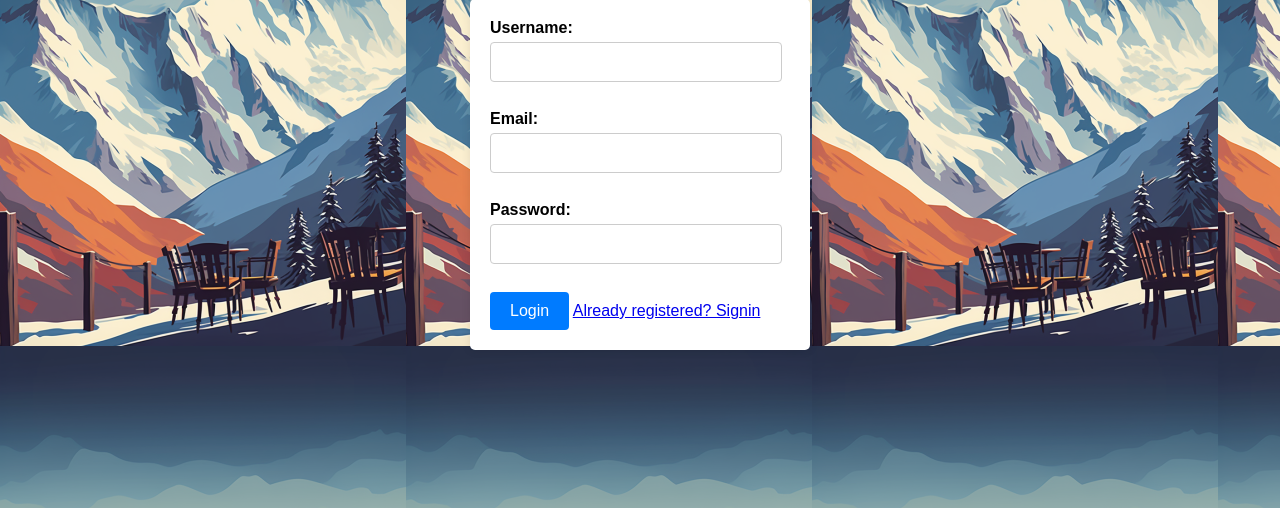
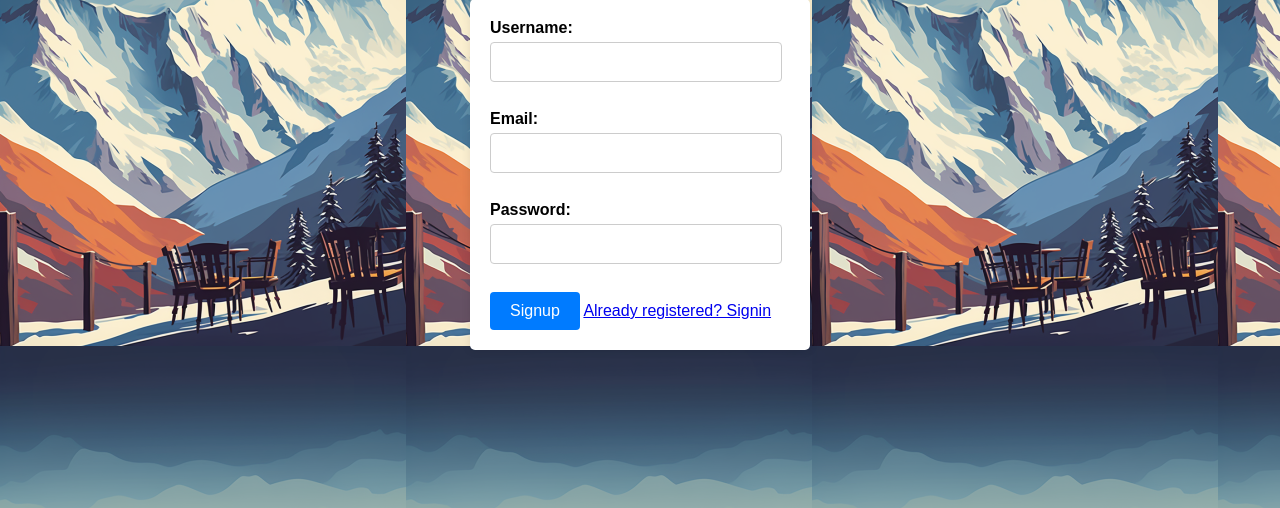
Before and after one commit to Rishiraamg/Hackbattle-Project, a Flask app: page /signup in a window 1280 px wide. Shown: the part 264-772 px from the top of the page. Run offline with Flask 3, Linux system fonts and the light colour scheme; some libraries are stand-ins or nearby versions.

Commit message:
final signup  and login

```diff
--- a/main.py
+++ b/main.py
@@ -43,7 +43,7 @@ def signup():
         password = request.form['password']
 
         cj.execute("use VITRAVEL")
-        cj.execute("select * from Login where Username=%s",(u,))
+        cj.execute("select * from Login where Username=%s",(username,))
         table=cj.fetchone()
 
         # Check if the entered credentials match the stored credentials
--- a/templates/signup.html
+++ b/templates/signup.html
@@ -93,7 +93,7 @@
         <label for="password">Password:</label>
         <input type="password" id="password" name="password" required><br><br>
 
-        <input type="submit" value="Login">
+        <input type="submit" value="Signup">
         <a href="/login"> Already registered? Signin </a>
     </form>
 </body>
```
